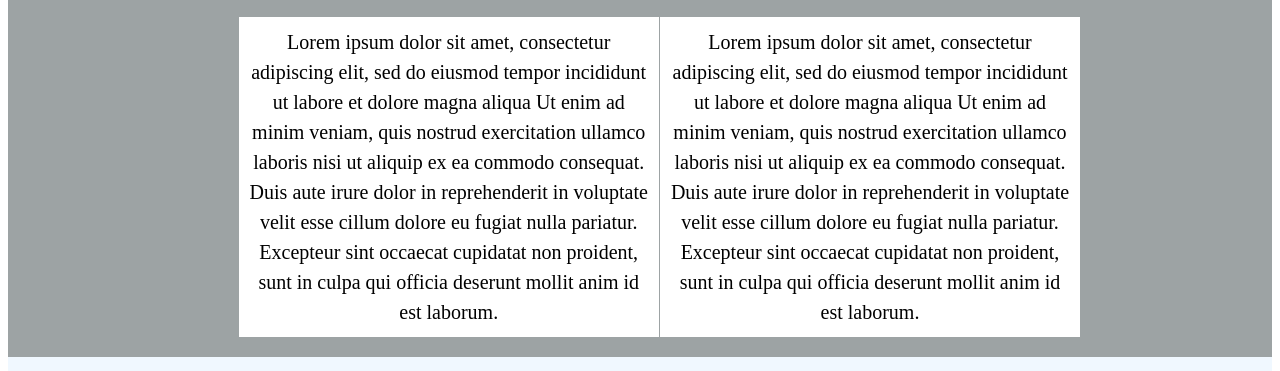
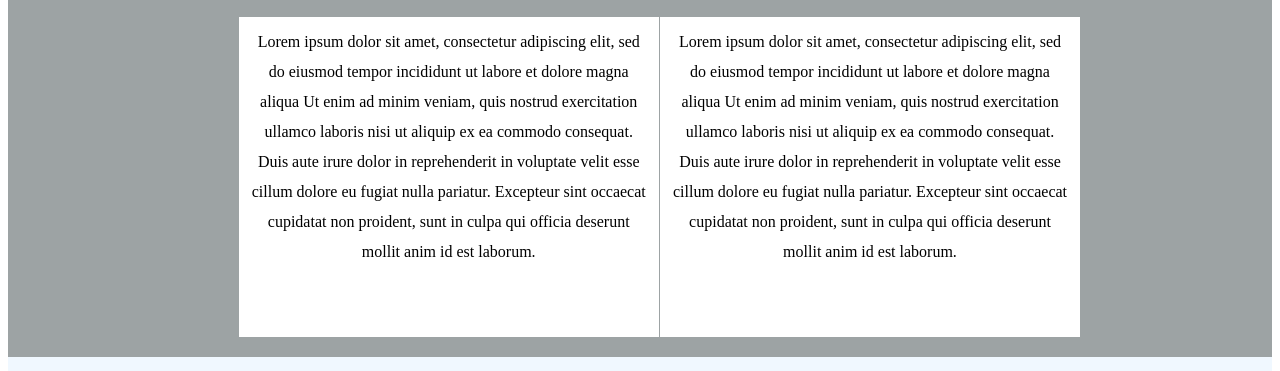
Before and after one commit to chocopanpan/business-site-project, a plain HTML site: page index.html in a window 1280 px wide. Shown: the part 581-952 px from the top of the page. Drawn offline with Linux system fonts and the light colour scheme.

Commit message:
added updates

```diff
--- a/styles.css
+++ b/styles.css
@@ -118,3 +118,10 @@ footer h4 {
     margin-left: 10px;
     margin-right: 10px;
 }
+
+@media only screen and (max-width: 2000px) and (min-width: 500px) {
+    p {
+        font-size: 1em;
+    }
+
+}
```
